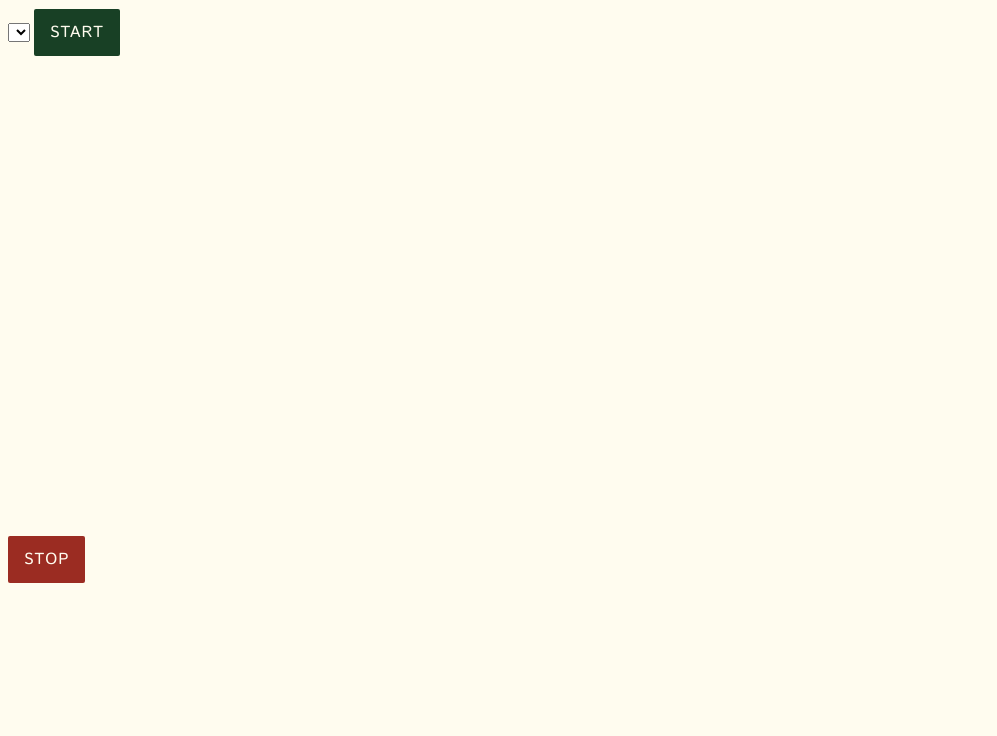
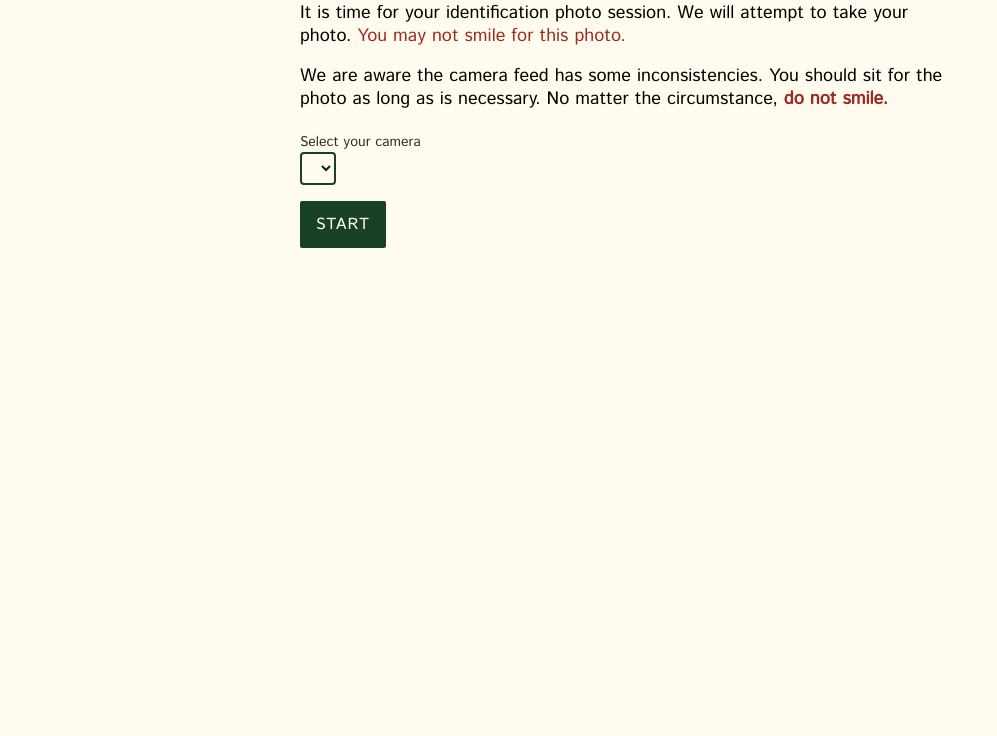
Before and after one commit to igorkorenfeld/no-smiling, a website with bundled scripts: page index.html in a window 1280 px wide. Shown: the part 94-830 px from the top of the page, without its empty margins (0-997 px from the left). Before the commit the page ends 800 px from the top, so only its background shows below. Built offline with nearby package versions, Linux system fonts and the light colour scheme; no server answers; what @mediapipe/face_mesh would draw is missing.

Commit message:
Add intro text and more styling

```diff
--- a/index.html
+++ b/index.html
@@ -7,10 +7,6 @@
   <!-- <link rel="stylesheet" href="https://fonts.googleapis.com/css2?family=Michroma&display=swap"> -->
   <link rel="stylesheet" type="text/css" href="reset.css" />
   <link rel="stylesheet" type="text/css" href="styles.css" />
-  <style>
-    video { display: none; }
-    canvas { transform: scaleX(1); } /* mirror to feel natural */
-  </style>
 
   <!-- MediaPipe core + camera utils + FaceMesh -->
   <!-- <script src="https://cdn.jsdelivr.net/npm/@mediapipe/camera_utils/camera_utils.js"></script> -->
@@ -18,7 +14,17 @@
   <!-- <script src="https://cdn.jsdelivr.net/npm/@mediapipe/face_mesh/face_mesh.js"></script> -->
 </head>
   <body>
+    <main>
       <h1 class="title"> No Smiling </h1>
+        <div class="description">
+          <p>
+            It is time for your identification photo session. We will attempt to take your photo. <span class="text-secondary-600">You may not smile for this photo.</span>
+          </p>
+          <p>
+            We are aware the camera feed has some inconsistencies. You should sit for the photo as long as is necessary. No matter the circumstance, <strong class="text-secondary-600"> do not smile.</strong>
+          </p>
+        </div>
+        <label for="camera-select" class="select__label">Select your camera</label>
         <select id="camera-select"></select>
         <button id="video__start" class="button--primary">Start</button>
 
@@ -27,7 +33,8 @@
         <canvas id="c1" class="output_canvas" width="640" height="480"></canvas>
       </div>
       <canvas id="c2" class="temp_canvas hidden" width="640" height="480"></canvas>
-  <button id="video__stop" class="button--secondary">Stop</button>
+      <button id="video__stop" class="button--secondary hidden">Stop</button>
+    </main>
 
     <script type="module" src="./main.js"></script>
   </body>
--- a/styles.css
+++ b/styles.css
@@ -12,6 +12,7 @@
 :root {
   --color-bg: #FFFCEF;
 
+  --color-primary-50: #E5F3E9;
   --color-primary-100: #CCE6D4;
   --color-primary-200: #75B389;
   --color-primary-300: #3F7A52;
@@ -20,6 +21,10 @@
   --color-primary-700: #053013;
   --color-primary-800: #03260E;
 
+  --color-secondary-50: #FDF4F3;
+  --color-secondary-100: #FDE5E3;
+  --color-secondary-200: #FCD0CC;
+  --color-secondary-300: #F8B0A9;
   --color-secondary-400: #F28177;
   --color-secondary-500: #D43C2E;
   --color-secondary-600: #9B2C22; /* start*/
@@ -37,6 +42,12 @@ body {
 
 video {
   display: none;
+  border: 2px solid red;
+}
+
+main {
+  margin: 0 auto;
+  max-width: 680px;
 }
 
 /* canvas {  */
@@ -52,6 +63,8 @@ h1 {
   position: relative;
   max-width: 360px;
   margin-top: 20px;
+  text-align: center;
+  margin-bottom: 1rem;
 }
 
 h1:before, h1:after {
@@ -70,6 +83,18 @@ h1:before {
 
 h1:after {
   top: -24px;
+}
+
+.description {
+  font-family: var(--font-ui);
+  font-size: 1.125rem;
+  line-height: 1.25;
+  margin-bottom: 1.2em;
+  max-width: 72ex;
+}
+
+.description p {
+  margin-bottom: 0.5em;
 }
 
 button {
@@ -109,6 +134,36 @@ button {
 .button--secondary:active {
   background-color: var(--color-secondary-800);
 }
+
+.select__label {
+  font-family: var(--font-ui);
+  font-size: 0.875rem;
+  color: #2e2e2e;
+  display: block;
+}
+
+select {
+  background-color: transparent;
+  border: 2px solid var(--color-primary-500);
+  border-radius: 4px;
+  color: var(--color-primary-800);
+  font-family: var(--font-ui);
+  padding: 4px 6px;
+  margin-bottom: 1rem;
+}
+
+select:hover {
+  background-color: var(--color-primary-100);
+}
+
+select:active {
+  background-color: var(--color-primary-200);
+}
+
+#video__start {
+  display: block;
+}
+
 .canvas__container {
   width: 100%;
   max-width: 400px;
@@ -139,3 +194,7 @@ button {
 .hidden {
   display: none;
 }
+
+.text-secondary-600 {
+  color: var(--color-secondary-600);
+}
```
Lines whose indentation alone changed are shown as unchanged.
